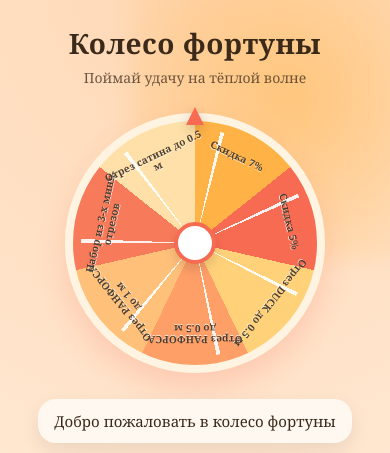
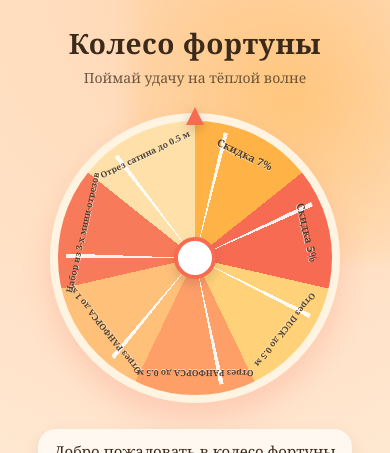
Before and after one commit to Debade41/tgappFC, a React (Vite) app in the folder miniapp/web/: page / in a window 390 px wide. Shown: the top 453 px of the page. Built offline with nearby package versions, Linux system fonts and the light colour scheme; no server answers.

Commit message:
fix wheel

```diff
--- a/miniapp/web/src/App.jsx
+++ b/miniapp/web/src/App.jsx
@@ -133,11 +133,12 @@ export default function App() {
           <div className="wheel-labels">
             {PRIZES.map((label, index) => {
               const angle = (360 / PRIZES.length) * (index + 0.5);
+              const isLong = label.length > 14;
               return (
                 <div
-                  className="wheel-label"
+                  className={`wheel-label${isLong ? " long" : ""}`}
                   key={label}
-                  style={{ transform: `rotate(${angle}deg) translateY(-102px) translateX(-50%)` }}
+                  style={{ transform: `rotate(${angle}deg) translateY(-120px) translateX(-50%)` }}
                 >
                   {label}
                 </div>
--- a/miniapp/web/src/styles.css
+++ b/miniapp/web/src/styles.css
@@ -64,8 +64,8 @@ body {
 
 .wheel-wrap {
   position: relative;
-  width: 320px;
-  height: 320px;
+  width: 360px;
+  height: 360px;
   display: flex;
   align-items: center;
   justify-content: center;
@@ -73,8 +73,8 @@ body {
 }
 
 .wheel {
-  width: 300px;
-  height: 300px;
+  width: 340px;
+  height: 340px;
   border-radius: 50%;
   border: 8px solid #fff4e2;
   box-shadow: 0 16px 30px rgba(247, 107, 82, 0.2);
@@ -108,10 +108,10 @@ body {
   top: 50%;
   left: 50%;
   transform-origin: 0 0;
-  font-size: 10px;
+  font-size: 10.5px;
   font-weight: 700;
   text-align: center;
-  width: 110px;
+  width: 130px;
   margin-left: 0;
   color: rgba(59, 42, 26, 0.9);
   text-shadow: 0 1px 0 rgba(255, 255, 255, 0.8);
@@ -119,8 +119,13 @@ body {
   letter-spacing: 0.2px;
   white-space: normal;
   word-break: break-word;
-  max-height: 56px;
+  max-height: 70px;
   overflow: hidden;
+}
+
+.wheel-label.long {
+  font-size: 8.5px;
+  letter-spacing: 0.1px;
 }
 
 .wheel-center {
@@ -195,11 +200,11 @@ body {
 
 @media (max-width: 420px) {
   .wheel-wrap {
-    width: 280px;
-    height: 280px;
+    width: 310px;
+    height: 310px;
   }
   .wheel {
-    width: 260px;
-    height: 260px;
+    width: 290px;
+    height: 290px;
   }
 }
```
